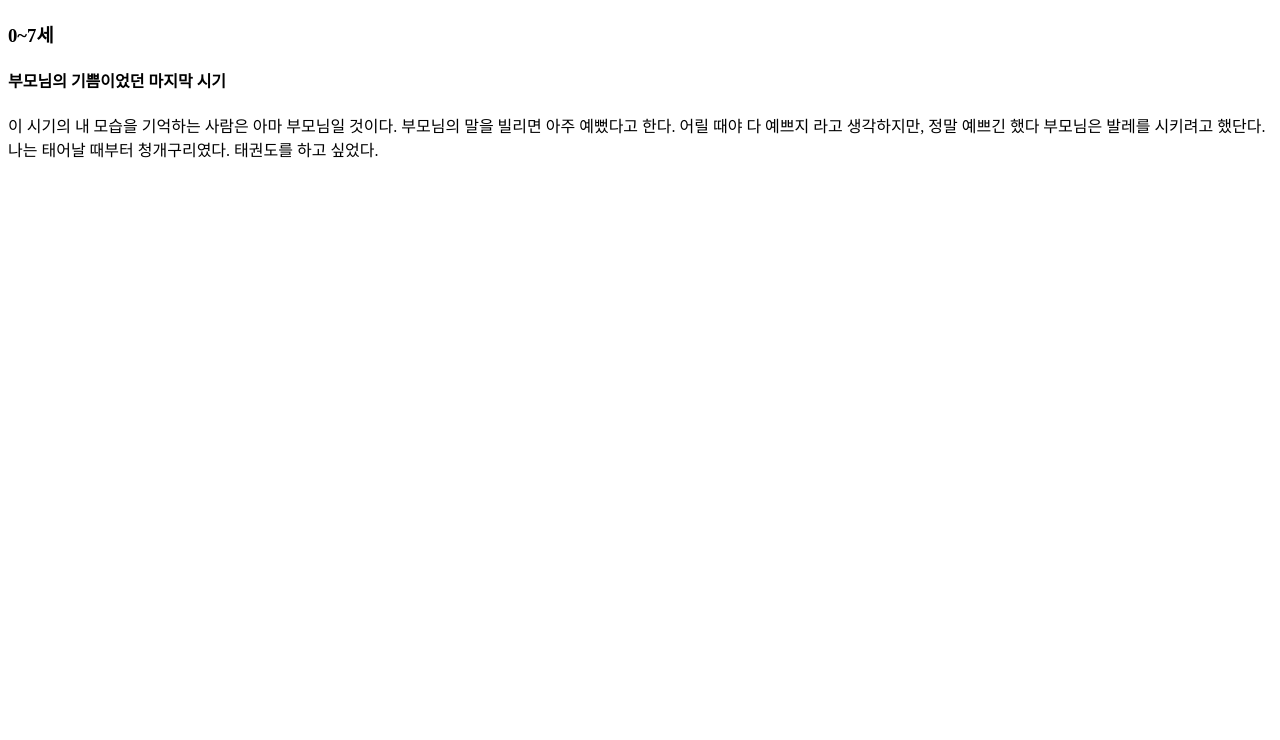
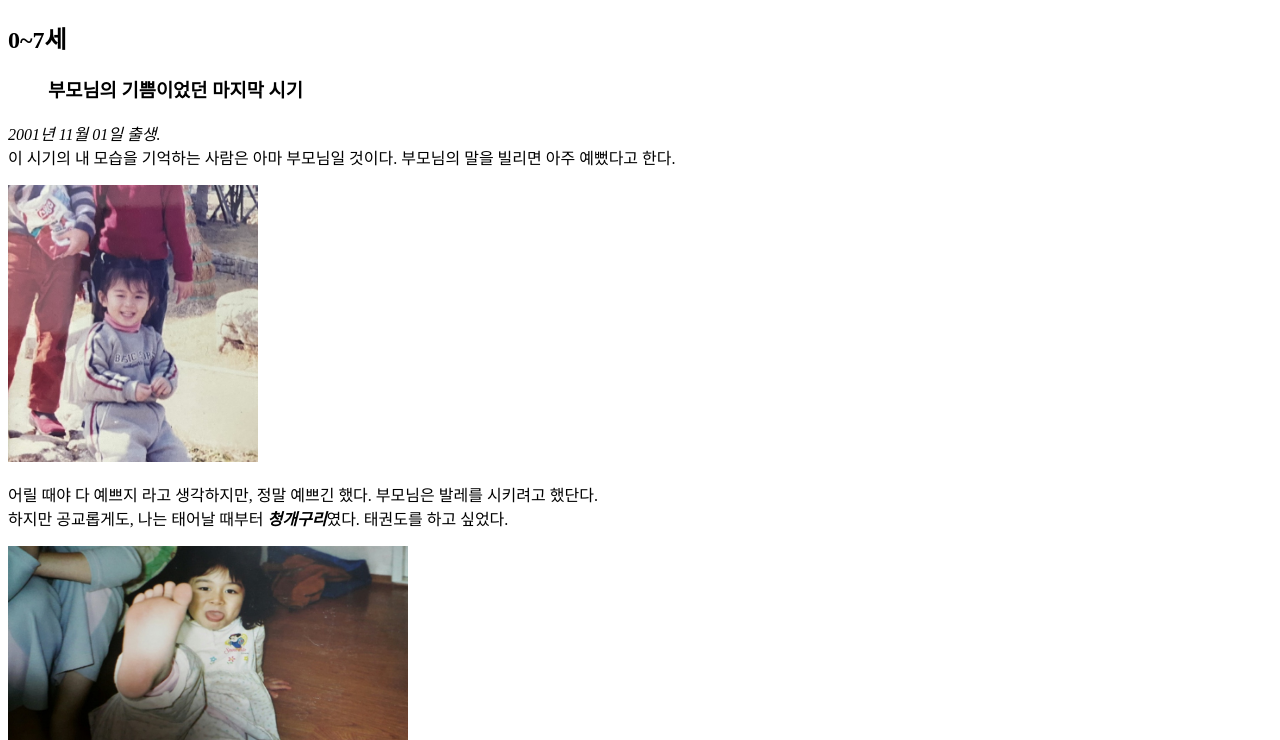
Before and after one commit to youjin1101/youjin, a plain HTML site: page 07.html in a window 1280 px wide. Shown: the part 60-800 px from the top of the page. Drawn offline with Linux system fonts and the light colour scheme.

Commit message:
Add files via upload
ㅎㅎ

```diff
--- a/07.html
+++ b/07.html
@@ -7,18 +7,23 @@
 
 <body>
 
-<h1><a href="1.html"> Web : my life </a></h1>
+<h1><a href="index.html"> Web : my life </a></h1>
 
-<h3> 0~7세 </h3>
-<h4> 부모님의 기쁨이었던 마지막 시기 </h4>
+<h2> 0~7세 </h2>
+<ul>
+    <h3> 부모님의 기쁨이었던 마지막 시기 </h3>
+</ul>
 
+<em> 2001년 11월 01일 출생.</em><br>
 이 시기의 내 모습을 기억하는 사람은 아마 부모님일 것이다.
 부모님의 말을 빌리면 아주 예뻤다고 한다.
-어릴 때야 다 예쁘지 라고 생각하지만, 정말 예쁘긴 했다
-부모님은 발레를 시키려고 했단다.
-나는 태어날 때부터 청개구리였다. 태권도를 하고 싶었다.
-
-
+<p><img src="babyme.jpg" width="250"></p>
+어릴 때야 다 예쁘지 라고 생각하지만, 정말 예쁘긴 했다.
+부모님은 발레를 시키려고 했단다.<br>
+하지만 공교롭게도, 나는 태어날 때부터 <em><b>청개구리</b></em>였다. 태권도를 하고 싶었다.
+<p><img src="frog.jpg" width="400"> </p>
+태권도를 배우는 건 꽤 재밌었다. 성격도 활발했지만, 학교라는 사회에 던져지자마자 <b><em>무시, 경멸, 멸시</em></b>받아서 소극적으로 변했다.<br>
+그때는 왜 나를 괴롭히나 싶었는데, 생각해보면 내가 너무 까불고 촐랑댔다. 부모님도 키우기 참 버거웠을 것이다.
 </body>
 
 </html>
```
Also changed, not shown: 0813.html (+6 -4 lines), 1416.html (+1 -1 lines), 1720.html (+1 -1 lines), 2125.html (+1 -1 lines), index.html (+6 -6 lines), now.html (+1 -1 lines), baby.jpg (added), babyme.jpg (added), frog.jpg (added).
